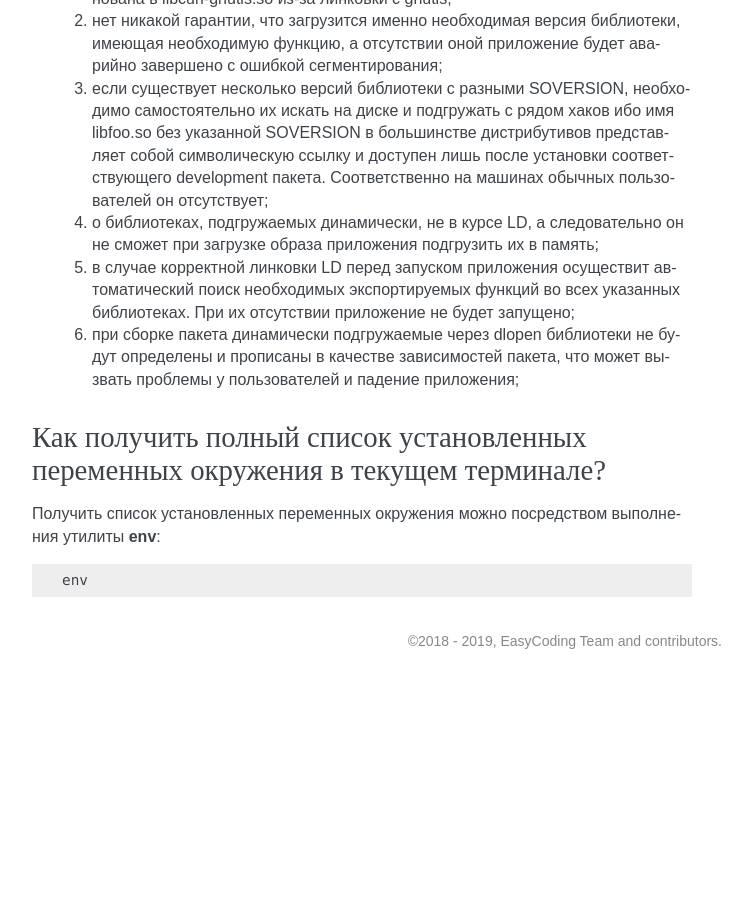
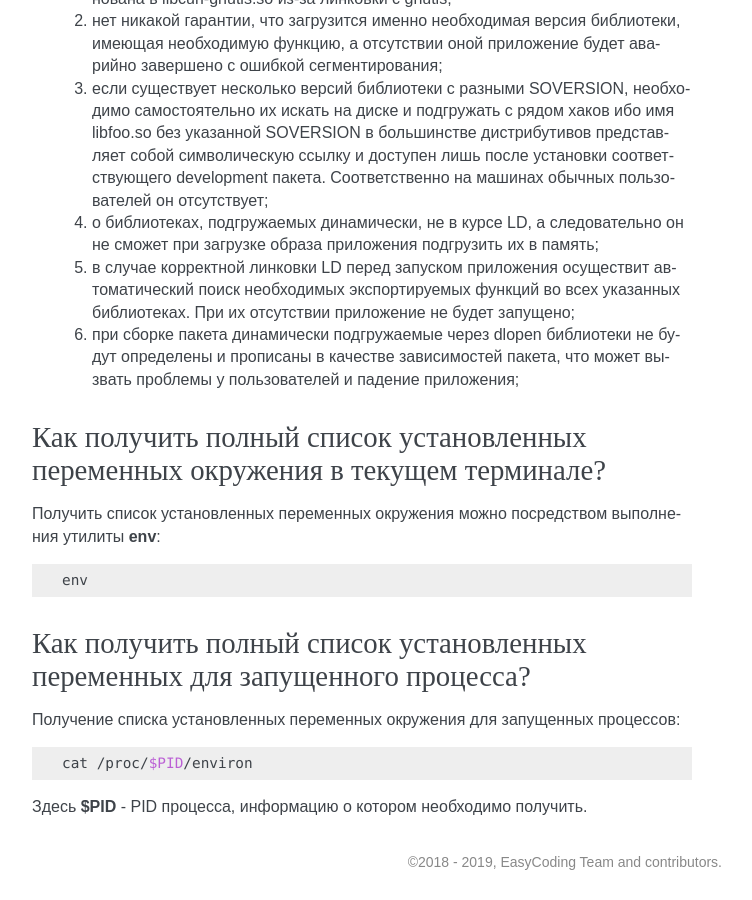
Before and after one commit to RussianFedora/FAQ, a Sphinx documentation site: the page built from source/development.rst, in a window 1280 px wide and 900 px high, scrolled down 2699 px. Shown: the whole window, without its empty margins (388-1140 px from the left). Built offline with Sphinx 7.4.7, drawn with Linux system fonts in a browser that asks for light colours; before the commit the page ends 3378 px from its top, so only the background shows below that; some of the changed text lies outside the part shown.

Commit message:
Added question about fetching environment options of specified process.

```diff
--- a/source/development.rst
+++ b/source/development.rst
@@ -172,3 +172,17 @@
 .. code-block:: bash
 
     env
+
+.. index:: environment, options, env, application
+.. _env-get-app:
+
+Как получить полный список установленных переменных для запущенного процесса?
+================================================================================
+
+Получение списка установленных переменных окружения для запущенных процессов:
+
+.. code-block:: bash
+
+    cat /proc/$PID/environ
+
+Здесь **$PID** - PID процесса, информацию о котором необходимо получить.
```
Also changed, not shown: other parts of source/development.rst (+1 -1 lines).
